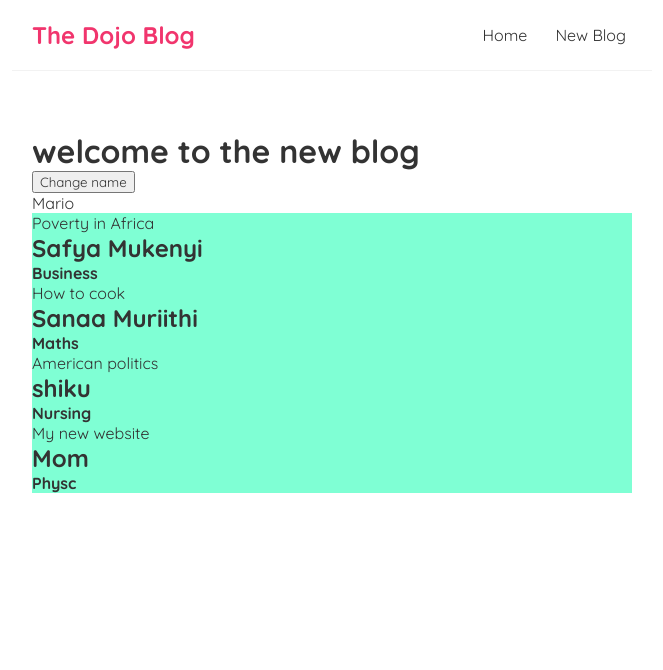
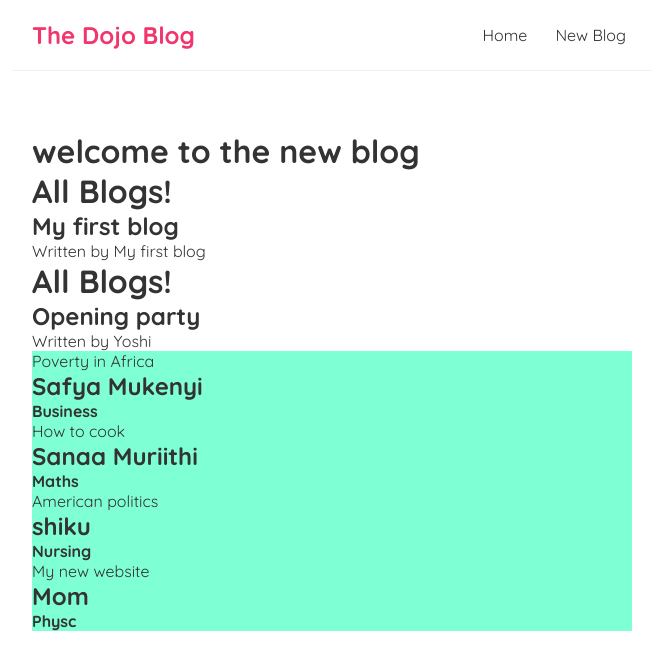
Before and after one commit to Mudumugo/myreact, a React (Create React App) app: page / in a window 1280 px wide. Shown: the top 670 px of the page, without its empty margins (308-971 px from the left). Built offline with nearby package versions, Linux system fonts and the light colour scheme; data requests are answered from the project's data file.

Commit message:
fetching data and added the loading message

```diff
--- a/src/Home.js
+++ b/src/Home.js
@@ -5,33 +5,35 @@ import Bloglist from './Bloglist';
 
 const Home = () => {
 
+  const [isPending, setIsPending]=useState(true);
   const [blogs, setBlogs] = useState(null);
 
 
-    const [name, setName] = useState("Mario");
 
-    const handleDelete = (id)=>{
-    const newBlogs = blogs.filter(blog =>blog.id !== id);
-    setBlogs(newBlogs);
-    }
+
+
 
     //useEffect hook runs after every render. can be used to fetch and update var.
       useEffect(()=>{
         fetch('http://localhost:8000/blogs')
         .then(res=>{
-          res.json();
+          return res.json();
         })
         .then(data=>{
+          // can use console.log to check if the data is being rendered in the console
           console.log(data);
-          setBlogs(data)
+          setBlogs(data);
+          setIsPending(false);
+
         })
       },[]);
 
     return (
         <div>
-      {blogs && <Bloglist blogs={blogs} title="All Blogs!" handleDelete={handleDelete}/>}
-        <button onClick={()=>setName('luigi')}>Change name</button>
-        <p>{name}</p>
+          {isPending && <div>Loading.....</div>}
+      {blogs && <Bloglist blogs={blogs} title="All Blogs!"/>}
+        {/* <button onClick={()=>setName('luigi')}>Change name</button> */}
+
         <Orders/>
         </div>
      );
```
